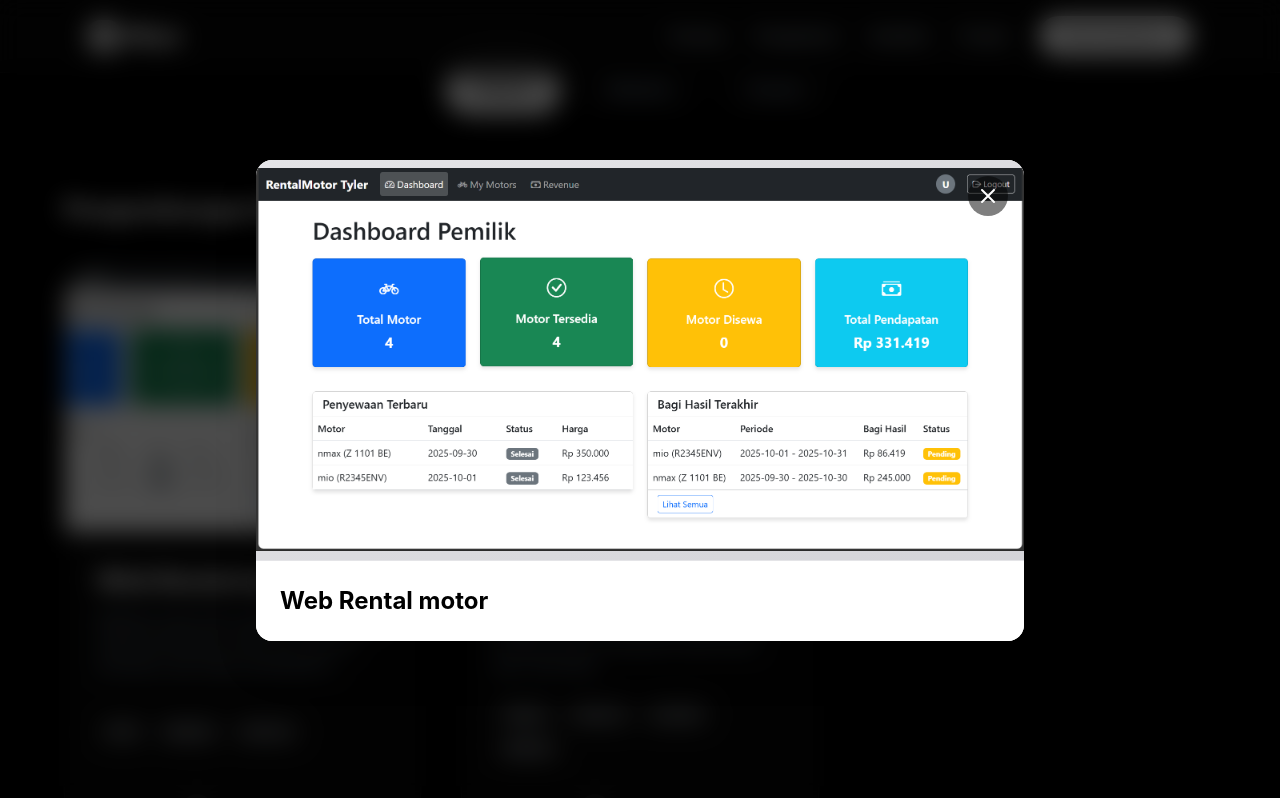
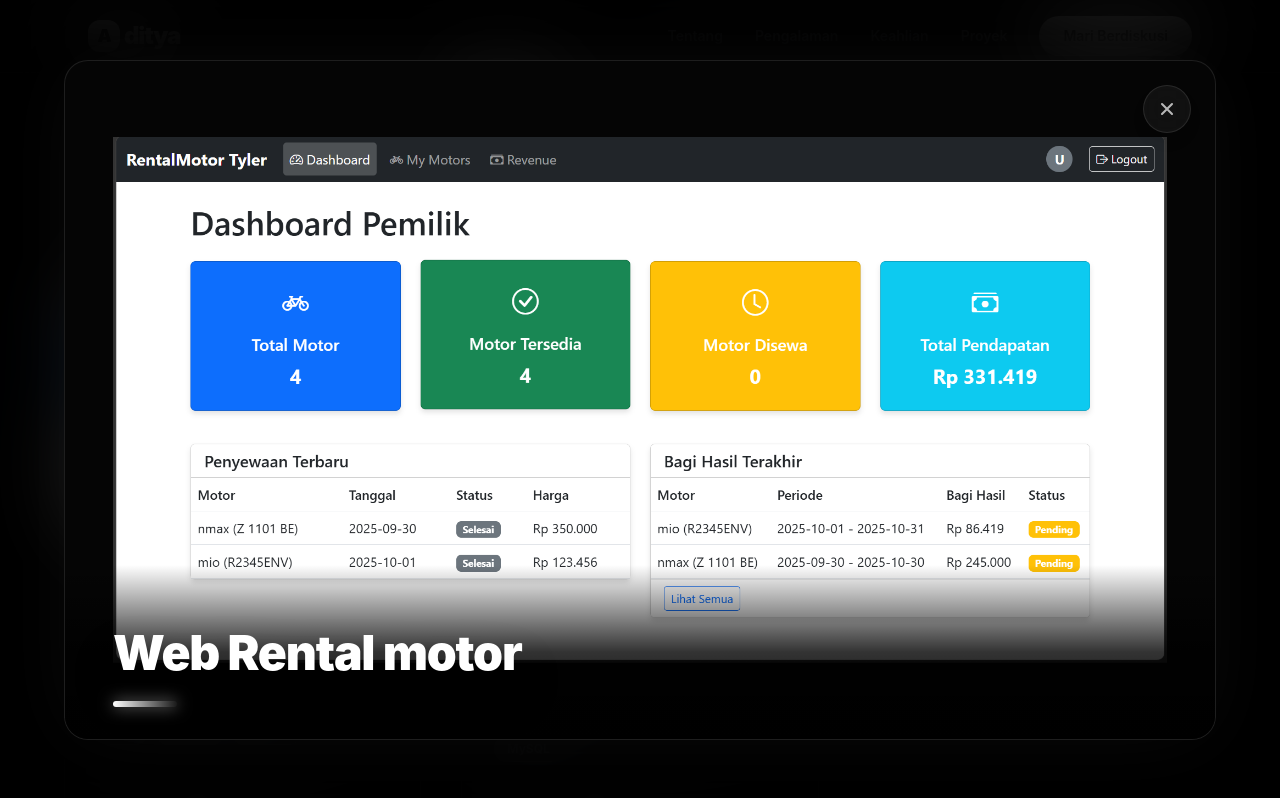
Before and after one commit to Adit935/portoadity, a Next.js app: page / in a window 1280 px wide. Both pictures are taken after a click on the element 242 px from the left and 4410 px from the top of the page. Shown: the part 4010-4808 px from the top of the page. Built offline with nearby package versions, Linux system fonts and the light colour scheme.

Commit message:
Update ImageModal to premium cinematic dark mode design

```diff
--- a/app/components/ImageModal.tsx
+++ b/app/components/ImageModal.tsx
@@ -17,7 +17,7 @@ export default function ImageModal({ isOpen, image, title, onClose }: ImageModal
     if (isOpen) {
       setIsVisible(true);
     } else {
-      const timer = setTimeout(() => setIsVisible(false), 300);
+      const timer = setTimeout(() => setIsVisible(false), 500);
       return () => clearTimeout(timer);
     }
   }, [isOpen]);
@@ -42,31 +42,31 @@ export default function ImageModal({ isOpen, image, title, onClose }: ImageModal
 
   return (
     <div
-      className={`fixed inset-0 z-50 flex items-center justify-center p-4 transition-opacity duration-300 ${
+      className={`fixed inset-0 z-[100] flex items-center justify-center p-4 sm:p-6 md:p-12 transition-opacity duration-500 ${
         isOpen ? 'opacity-100' : 'opacity-0 pointer-events-none'
       }`}
       onClick={onClose}
     >
-      {/* Blurred Background */}
-      <div className={`absolute inset-0 bg-black/70 backdrop-blur-md transition-opacity duration-300 ${
+      {/* Blurred Dark Background */}
+      <div className={`absolute inset-0 bg-black/90 backdrop-blur-2xl transition-opacity duration-500 ${
         isOpen ? 'opacity-100' : 'opacity-0'
       }`} />
 
       {/* Modal Content */}
       <div
-        className={`relative z-50 w-full max-w-3xl max-h-[90vh] flex flex-col bg-white rounded-2xl shadow-2xl overflow-hidden transform transition-all duration-300 ${
-          isOpen ? 'scale-100 opacity-100' : 'scale-95 opacity-0'
+        className={`relative z-50 w-full max-w-6xl h-[85vh] flex flex-col bg-[#050505] rounded-3xl shadow-[0_0_80px_-15px_rgba(255,255,255,0.05)] overflow-hidden transform transition-all duration-500 border border-white/10 ${
+          isOpen ? 'scale-100 opacity-100 translate-y-0' : 'scale-95 opacity-0 translate-y-8'
         }`}
         onClick={(e) => e.stopPropagation()}
       >
         {/* Close Button */}
         <button
           onClick={onClose}
-          className="absolute top-4 right-4 z-50 w-10 h-10 flex items-center justify-center bg-black/50 hover:bg-black/70 text-white rounded-full transition-all duration-200 hover:scale-110"
+          className="absolute top-4 right-4 md:top-6 md:right-6 z-50 w-12 h-12 flex items-center justify-center bg-white/5 hover:bg-white/10 text-white rounded-full backdrop-blur-md border border-white/10 transition-all duration-300 hover:scale-110 hover:rotate-90 group shadow-lg"
           aria-label="Close modal"
         >
           <svg
-            className="w-6 h-6"
+            className="w-5 h-5 text-white/70 group-hover:text-white transition-colors"
             fill="none"
             stroke="currentColor"
             viewBox="0 0 24 24"
@@ -74,27 +74,30 @@ export default function ImageModal({ isOpen, image, title, onClose }: ImageModal
             <path
               strokeLinecap="round"
               strokeLinejoin="round"
-              strokeWidth={2}
+              strokeWidth={2.5}
               d="M6 18L18 6M6 6l12 12"
             />
           </svg>
         </button>
 
         {/* Image Container */}
-        <div className="relative w-full h-full min-h-[400px] flex-1 bg-gradient-to-br from-zinc-200 to-zinc-300 transform transition-transform duration-500 animate-fade-in">
+        <div className="relative w-full h-full flex-1 flex items-center justify-center bg-transparent group">
           <Image
             src={image}
             alt={title}
             fill
-            className="w-full h-full object-contain transition-transform duration-500"
+            className="w-full h-full object-contain p-4 md:p-12 transition-transform duration-700 ease-out group-hover:scale-105"
             priority
             sizes="(max-width: 768px) 100vw, 90vw"
           />
-        </div>
 
-        {/* Title */}
-        <div className="p-6 bg-white border-t border-zinc-200 transform transition-transform duration-500 animate-slide-up-smooth">
-          <h3 className="text-2xl font-bold text-black">{title}</h3>
+          {/* Cinematic Title Overlay */}
+          <div className="absolute bottom-0 inset-x-0 p-8 md:p-12 bg-gradient-to-t from-black via-black/80 to-transparent pt-40 pointer-events-none">
+            <h3 className="text-3xl md:text-5xl font-black text-white tracking-tight drop-shadow-2xl translate-y-4 opacity-0 animate-[fadeUp_0.8s_ease-out_0.2s_forwards]">
+              {title}
+            </h3>
+            <div className="h-1.5 w-16 bg-gradient-to-r from-white to-white/10 mt-6 rounded-full translate-y-4 opacity-0 animate-[fadeUp_0.8s_ease-out_0.4s_forwards] shadow-[0_0_15px_rgba(255,255,255,0.5)]"></div>
+          </div>
         </div>
       </div>
     </div>
--- a/app/components/Projects.tsx
+++ b/app/components/Projects.tsx
@@ -31,11 +31,11 @@ const projects: Project[] = [
     category: 'Website',
   },
   {
-    title: "Poster Parfum",
-    description: "Desain poster parfum yang menarik dan profesional untuk keperluan promosi produk.",
-    tags: ["Canva", "Figma"],
+    title: "Poster manipulasi",
+    description: "Desain poster manipulasi kreatif dengan tema futuristik dan elemen visual yang menarik.",
+    tags: ["pinterest", "Figma"],
     link: "#",
-    image: "/images/califblue.png",
+    image: "/images/asaltempel.png",
     category: 'Desain',
   },
   {
```
Also changed, not shown: 1 other file (tests, documents, lock files or other folders).
